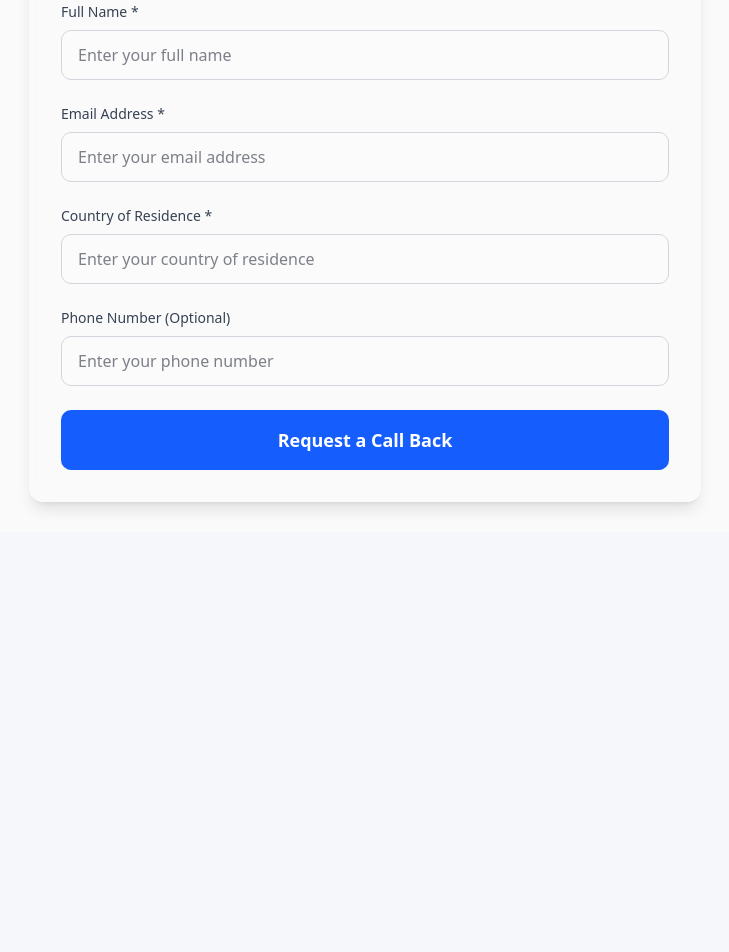
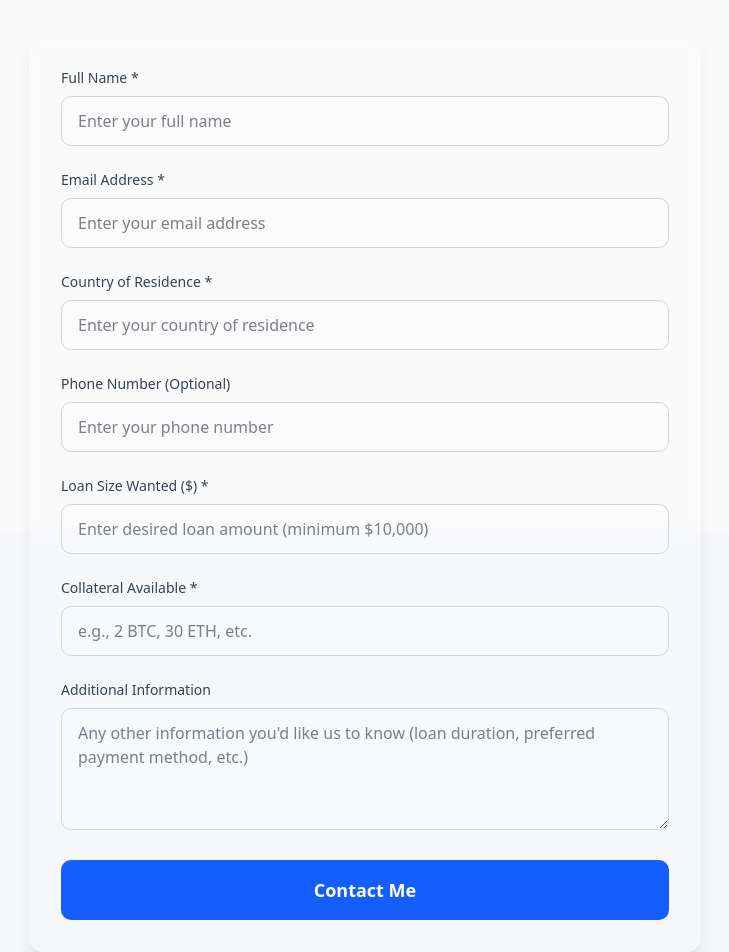
Before and after one commit to Phasor/crypto-loans, a Next.js app: page /apply in a window 1280 px wide. Shown: the part 268-1220 px from the top of the page, without its empty margins (275-1004 px from the left). Before the commit the page ends 834 px from the top, so only its background shows below. Built offline with nearby package versions, Linux system fonts and the light colour scheme.

Commit message:
updated form

```diff
--- a/app/apply/page.tsx
+++ b/app/apply/page.tsx
@@ -3,22 +3,81 @@
 import { useState } from 'react';
 import Navbar from '../components/Navbar';
 import { AuroraBackground } from '../components/ui/aurora-background';
+import emailjs from '@emailjs/browser';
 
 export default function ApplicationPage() {
   const [formData, setFormData] = useState({
     name: '',
     email: '',
     country: '',
-    phone: ''
+    phone: '',
+    loanSize: '',
+    collateral: '',
+    additionalInfo: ''
   });
 
-  const handleSubmit = (e: React.FormEvent) => {
+  const [submitStatus, setSubmitStatus] = useState<{
+    type: 'success' | 'error' | null;
+    message: string;
+  }>({ type: null, message: '' });
+
+  const handleSubmit = async (e: React.FormEvent) => {
     e.preventDefault();
-    // Handle form submission here
-    console.log('Form submitted:', formData);
+    setSubmitStatus({ type: null, message: '' });
+
+    try {
+      // Initialize EmailJS with your public key
+      emailjs.init("15THPP0xkIn8R8jIG"); // You'll need to replace this with your actual public key
+
+      await emailjs.send(
+        "service_p3rowvv", // Replace with your EmailJS service ID
+        "template_q4k3psm", // Replace with your EmailJS template ID
+        {
+          to_email: "phas0ruk@gmail.com",
+          from_name: formData.name,
+          from_email: formData.email,
+          country: formData.country,
+          phone: formData.phone || 'Not provided',
+          loan_size: formData.loanSize,
+          collateral: formData.collateral,
+          additional_info: formData.additionalInfo || 'None provided',
+          message: `New loan application received:
+Name: ${formData.name}
+Email: ${formData.email}
+Country: ${formData.country}
+Phone: ${formData.phone || 'Not provided'}
+Loan Size Wanted: $${formData.loanSize}
+Collateral Available: ${formData.collateral}
+Additional Information: ${formData.additionalInfo || 'None provided'}`
+        }
+      );
+
+      setSubmitStatus({
+        type: 'success',
+        message: 'Thank you! Our team will contact you shortly.'
+      });
+
+      // Clear form
+      setFormData({
+        name: '',
+        email: '',
+        country: '',
+        phone: '',
+        loanSize: '',
+        collateral: '',
+        additionalInfo: ''
+      });
+
+    } catch (error) {
+      console.error('Error sending email:', error);
+      setSubmitStatus({
+        type: 'error',
+        message: 'There was an error submitting your application. Please try again later.'
+      });
+    }
   };
 
-  const handleChange = (e: React.ChangeEvent<HTMLInputElement>) => {
+  const handleChange = (e: React.ChangeEvent<HTMLInputElement | HTMLTextAreaElement>) => {
     const { name, value } = e.target;
     setFormData(prev => ({
       ...prev,
@@ -29,8 +88,8 @@ export default function ApplicationPage() {
   return (
     <AuroraBackground>
       <Navbar />
-      <main className="max-w-4xl mx-auto px-4 pt-24 pb-16">
-        <div className="text-center mb-12">
+      <main className="max-w-4xl mx-auto px-4 pt-32 pb-16 min-h-screen">
+        <div className="text-center mb-12 scroll-mt-20">
           <h1 className="text-4xl md:text-5xl font-bold text-gray-900 dark:text-white mb-6">
             Apply for Your Crypto Loan
           </h1>
@@ -40,6 +99,16 @@ export default function ApplicationPage() {
         </div>
 
         <div className="bg-white/10 backdrop-blur-sm p-8 rounded-xl shadow-lg max-w-2xl mx-auto">
+          {submitStatus.type && (
+            <div className={`mb-6 p-4 rounded-lg ${
+              submitStatus.type === 'success'
+                ? 'bg-green-100 text-green-700 border border-green-200'
+                : 'bg-red-100 text-red-700 border border-red-200'
+            }`}>
+              {submitStatus.message}
+            </div>
+          )}
+
           <form onSubmit={handleSubmit} className="space-y-6">
             <div>
               <label htmlFor="name" className="block text-sm font-medium text-gray-700 dark:text-gray-200 mb-2">
@@ -104,11 +173,59 @@ export default function ApplicationPage() {
               />
             </div>
 
+            <div>
+              <label htmlFor="loanSize" className="block text-sm font-medium text-gray-700 dark:text-gray-200 mb-2">
+                Loan Size Wanted ($) *
+              </label>
+              <input
+                type="number"
+                id="loanSize"
+                name="loanSize"
+                required
+                min="10000"
+                value={formData.loanSize}
+                onChange={handleChange}
+                className="w-full px-4 py-3 rounded-lg border border-gray-300 dark:border-gray-600 focus:ring-2 focus:ring-blue-500 focus:border-transparent bg-white/5 backdrop-blur-sm"
+                placeholder="Enter desired loan amount (minimum $10,000)"
+              />
+            </div>
+
+            <div>
+              <label htmlFor="collateral" className="block text-sm font-medium text-gray-700 dark:text-gray-200 mb-2">
+                Collateral Available *
+              </label>
+              <input
+                type="text"
+                id="collateral"
+                name="collateral"
+                required
+                value={formData.collateral}
+                onChange={handleChange}
+                className="w-full px-4 py-3 rounded-lg border border-gray-300 dark:border-gray-600 focus:ring-2 focus:ring-blue-500 focus:border-transparent bg-white/5 backdrop-blur-sm"
+                placeholder="e.g., 2 BTC, 30 ETH, etc."
+              />
+            </div>
+
+            <div>
+              <label htmlFor="additionalInfo" className="block text-sm font-medium text-gray-700 dark:text-gray-200 mb-2">
+                Additional Information
+              </label>
+              <textarea
+                id="additionalInfo"
+                name="additionalInfo"
+                rows={4}
+                value={formData.additionalInfo}
+                onChange={handleChange}
+                className="w-full px-4 py-3 rounded-lg border border-gray-300 dark:border-gray-600 focus:ring-2 focus:ring-blue-500 focus:border-transparent bg-white/5 backdrop-blur-sm"
+                placeholder="Any other information you'd like us to know (loan duration, preferred payment method, etc.)"
+              />
+            </div>
+
             <button
               type="submit"
               className="w-full bg-blue-600 text-white px-8 py-4 rounded-lg text-lg font-semibold hover:bg-blue-700 transition-colors"
             >
-              Request a Call Back
+              Contact Me
             </button>
           </form>
         </div>
--- a/app/components/Navbar.tsx
+++ b/app/components/Navbar.tsx
@@ -25,7 +25,7 @@ export default function Navbar() {
                 href="/apply"
                 className="bg-blue-600 text-white px-4 py-2 rounded-md hover:bg-blue-700"
               >
-                Get Started
+                Get A Crypto Loan
               </Link>
             </div>
           </div>
--- a/app/globals.css
+++ b/app/globals.css
@@ -81,6 +81,9 @@
   --sidebar-ring: oklch(0.708 0 0);
   --foreground-rgb: 0, 0, 0;
   --background-rgb: 245, 247, 250;
+  --white: rgb(255 255 255);
+  --black: rgb(0 0 0);
+  --transparent: transparent;
 }
 
 .dark {
@@ -116,6 +119,8 @@
   --sidebar-accent-foreground: oklch(0.985 0 0);
   --sidebar-border: oklch(0.269 0 0);
   --sidebar-ring: oklch(0.439 0 0);
+  --white: rgb(0 0 0);
+  --black: rgb(255 255 255);
 }
 
 @layer base {
@@ -145,3 +150,7 @@ html {
     @apply bg-white p-6 rounded-lg shadow-md;
   }
 }
+
+@tailwind base;
+@tailwind components;
+@tailwind utilities;
--- /dev/null
+++ b/app/lib/utils.ts
@@ -0,0 +1,6 @@
+import { type ClassValue, clsx } from "clsx";
+import { twMerge } from "tailwind-merge";
+
+export function cn(...inputs: ClassValue[]) {
+  return twMerge(clsx(inputs));
+}
--- a/app/page.tsx
+++ b/app/page.tsx
@@ -134,19 +134,27 @@ export default function Home() {
           <div className="space-y-6">
             <div className="bg-white p-6 rounded-lg shadow-md">
               <h3 className="text-xl font-semibold mb-3">What Happens if My Collateral Value Drops?</h3>
-              <p>If the value of your crypto falls below a set LTV ratio, we'll notify you in advance to deposit additional collateral or repay part of your loan to avoid liquidation.</p>
+              <p>If the value of your crypto falls below a set LTV ratio, we'll notify you in advance to deposit additional collateral or repay part of your loan to avoid liquidation. Lenders typically give you several hours to add more collateral. This is a key benefit over using DeFi loans like Spark or Aave, since these protocols automatiicaly liquidate your collateral without warning if the market suddenly dips.</p>
             </div>
             <div className="bg-white p-6 rounded-lg shadow-md">
               <h3 className="text-xl font-semibold mb-3">How Fast Can I Get My Loan?</h3>
-              <p>Most loans are approved and funded within minutes, depending on blockchain confirmation times.</p>
+              <p>Most loans are typically approved and funded within a week, depending on loan size.</p>
             </div>
             <div className="bg-white p-6 rounded-lg shadow-md">
               <h3 className="text-xl font-semibold mb-3">How Do I Repay My Loan?</h3>
-              <p>You can repay your loan anytime via crypto, fiat bank transfer, or card payments.</p>
+              <p>Interest is typically charged monthly, but can also be added to the loan and all paid at the end of the loan term.</p>
             </div>
             <div className="bg-white p-6 rounded-lg shadow-md">
               <h3 className="text-xl font-semibold mb-3">What Happens When I Repay My Loan?</h3>
-              <p>Once repaid, your collateral is instantly returned to your wallet, ready for your next move.</p>
+              <p>Once repaid, your collateral is returned to your wallet, ready for your next move.</p>
+            </div>
+            <div className="bg-white p-6 rounded-lg shadow-md">
+              <h3 className="text-xl font-semibold mb-3">How Many Lenders are in the Market?</h3>
+              <p>The number ebbs and flows but there are typically decent 10-20 lenders in the market.</p>
+            </div>
+            <div className="bg-white p-6 rounded-lg shadow-md">
+              <h3 className="text-xl font-semibold mb-3">Does your Service Cost Me Anything?</h3>
+              <p>We are remunerated by the lenders, not the borrowers. This means that it costs you nothing to use our service and you ensure you get the best deal.</p>
             </div>
           </div>
         </section>
--- a/package.json
+++ b/package.json
@@ -9,8 +9,10 @@
     "lint": "next lint"
   },
   "dependencies": {
+    "@emailjs/browser": "^4.4.1",
     "class-variance-authority": "^0.7.1",
     "clsx": "^2.1.1",
+    "framer-motion": "^12.5.0",
     "lucide-react": "^0.479.0",
     "next": "15.2.1",
     "react": "^19.0.0",
--- /dev/null
+++ b/tailwind.config.ts
@@ -0,0 +1,26 @@
+import type { Config } from "tailwindcss";
+
+const config: Config = {
+  content: [
+    "./pages/**/*.{js,ts,jsx,tsx,mdx}",
+    "./components/**/*.{js,ts,jsx,tsx,mdx}",
+    "./app/**/*.{js,ts,jsx,tsx,mdx}",
+  ],
+  darkMode: 'class',
+  theme: {
+    extend: {
+      animation: {
+        aurora: "aurora 60s linear infinite",
+      },
+      keyframes: {
+        aurora: {
+          from: { backgroundPosition: "50% 50%, 50% 50%" },
+          to: { backgroundPosition: "350% 50%, 350% 50%" },
+        },
+      },
+    },
+  },
+  plugins: [],
+};
+
+export default config;
```
Also changed, not shown: 1 other file (tests, documents, lock files or other folders).
